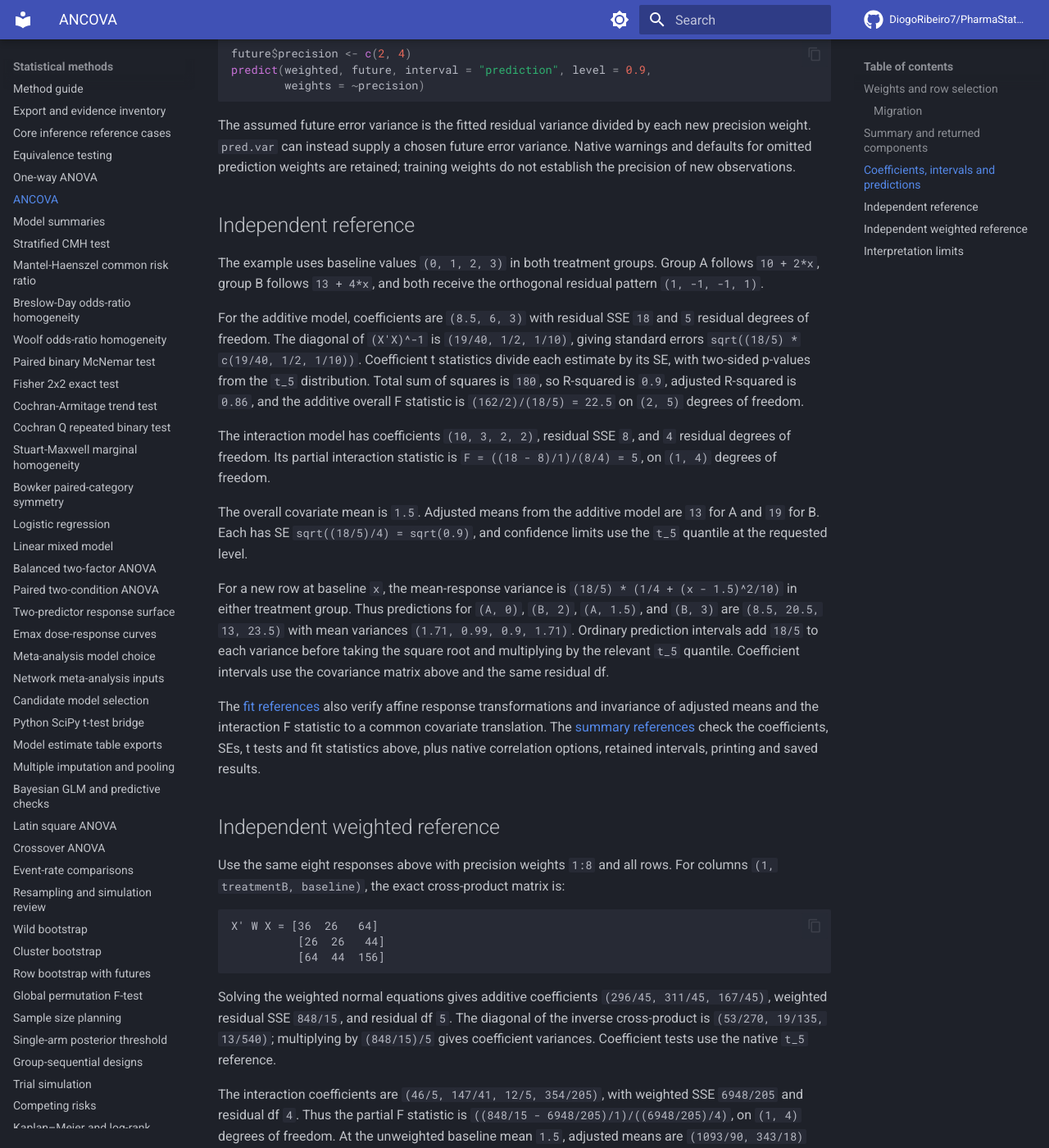
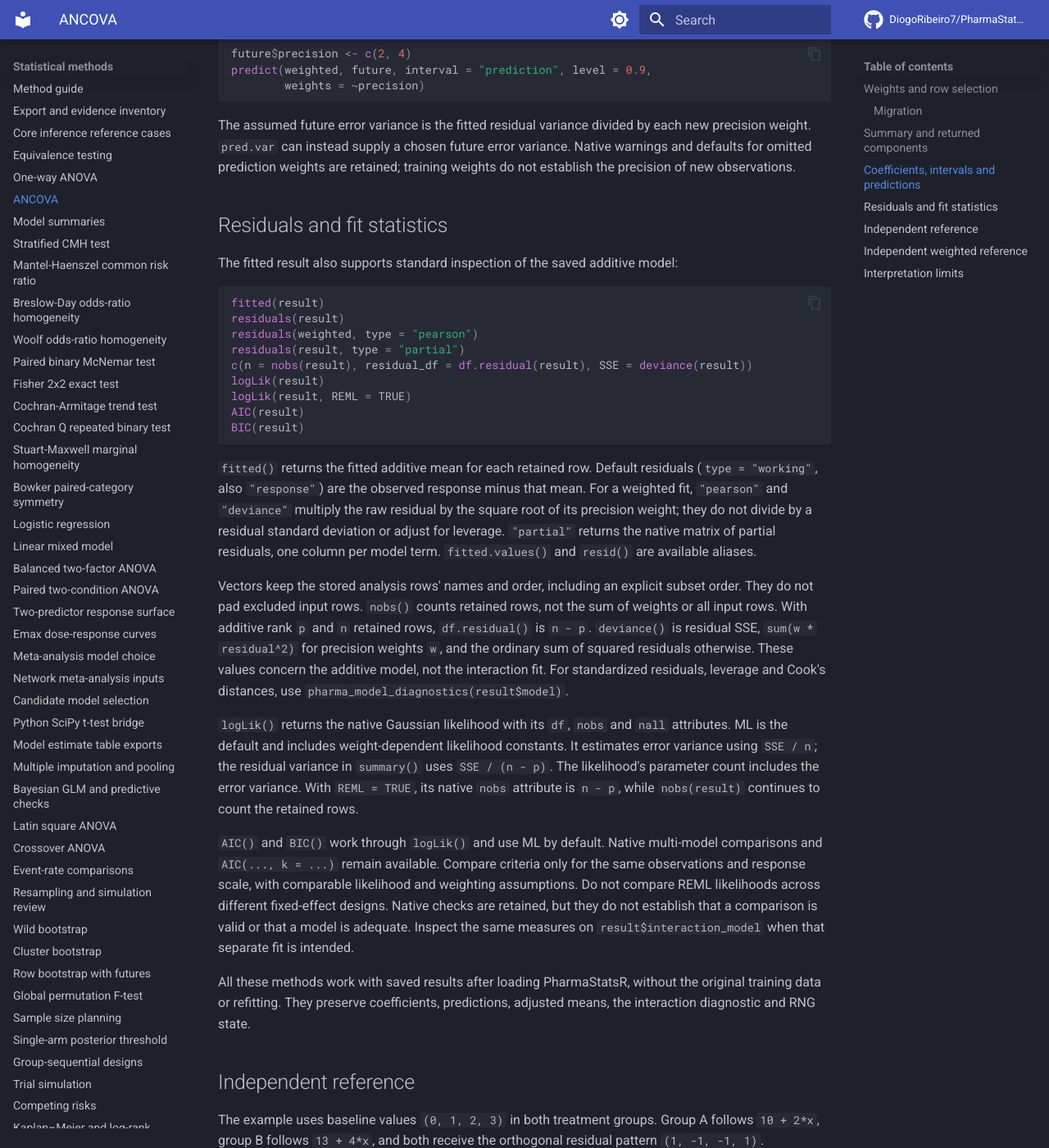
Before and after one commit to DiogoRibeiro7/PharmaStatsR, an MkDocs documentation site: the page built from docs/ancova.md, in a window 1280 px wide and 1400 px high, scrolled down 3325 px. Shown: the whole window at 82% size. Built offline with MkDocs 1.6.1 and Material for MkDocs 9.7.7, drawn with Linux system fonts in a browser that asks for light colours; comment, search, counter and statistics services are not loaded; some of the changed text lies outside the part shown.

Commit message:
feat: add ANCOVA residual and fit-statistic methods

````diff
--- a/docs/ancova.md
+++ b/docs/ancova.md
@@ -166,6 +166,58 @@ each new precision weight. `pred.var` can instead supply a chosen future error
 variance. Native warnings and defaults for omitted prediction weights are
 retained; training weights do not establish the precision of new observations.
 
+## Residuals and fit statistics
+
+The fitted result also supports standard inspection of the saved additive model:
+
+```r
+fitted(result)
+residuals(result)
+residuals(weighted, type = "pearson")
+residuals(result, type = "partial")
+c(n = nobs(result), residual_df = df.residual(result), SSE = deviance(result))
+logLik(result)
+logLik(result, REML = TRUE)
+AIC(result)
+BIC(result)
+```
+
+`fitted()` returns the fitted additive mean for each retained row. Default
+residuals (`type = "working"`, also `"response"`) are the observed response
+minus that mean. For a weighted fit, `"pearson"` and `"deviance"` multiply
+the raw residual by the square root of its precision weight; they do not
+divide by a residual standard deviation or adjust for leverage. `"partial"`
+returns the native matrix of partial residuals, one column per model term.
+`fitted.values()` and `resid()` are available aliases.
+
+Vectors keep the stored analysis rows' names and order, including an explicit
+subset order. They do not pad excluded input rows. `nobs()` counts retained
+rows, not the sum of weights or all input rows. With additive rank `p` and
+`n` retained rows, `df.residual()` is `n - p`. `deviance()` is residual SSE,
+`sum(w * residual^2)` for precision weights `w`, and the ordinary sum of
+squared residuals otherwise. These values concern the additive model, not
+the interaction fit. For standardized residuals, leverage and Cook's distances,
+use `pharma_model_diagnostics(result$model)`.
+
+`logLik()` returns the native Gaussian likelihood with its `df`, `nobs` and
+`nall` attributes. ML is the default and includes weight-dependent likelihood
+constants. It estimates error variance using `SSE / n`; the residual variance
+in `summary()` uses `SSE / (n - p)`. The likelihood's parameter count includes
+the error variance. With `REML = TRUE`, its native `nobs` attribute is `n - p`,
+while `nobs(result)` continues to count the retained rows.
+
+`AIC()` and `BIC()` work through `logLik()` and use ML by default. Native
+multi-model comparisons and `AIC(..., k = ...)` remain available. Compare
+criteria only for the same observations and response scale, with comparable
+likelihood and weighting assumptions. Do not compare REML likelihoods across
+different fixed-effect designs. Native checks are retained, but they do not
+establish that a comparison is valid or that a model is adequate. Inspect the
+same measures on `result$interaction_model` when that separate fit is intended.
+
+All these methods work with saved results after loading PharmaStatsR, without
+the original training data or refitting. They preserve coefficients,
+predictions, adjusted means, the interaction diagnostic and RNG state.
+
 ## Independent reference
 
 The example uses baseline values `(0, 1, 2, 3)` in both treatment groups.
@@ -196,6 +248,14 @@ for `(A, 0)`, `(B, 2)`, `(A, 1.5)`, and `(B, 3)` are
 Ordinary prediction intervals add `18/5` to each variance before taking the
 square root and multiplying by the relevant `t_5` quantile. Coefficient
 intervals use the covariance matrix above and the same residual df.
+
+Fitted values are `(8.5, 11.5, 14.5, 17.5, 14.5, 17.5, 20.5, 23.5)` and raw
+residuals are `(2.5, -0.5, -1.5, -0.5, -0.5, -1.5, -0.5, 2.5)`. Thus
+`nobs = 8`, residual df is `5`, and deviance is `18`. Gaussian ML log-likelihood
+is `-4 * (log(2*pi) + 1 + log(18/8))`; its parameter count is `4` (three
+coefficients plus error variance). AIC is `-2*logLik + 2*4`; BIC is
+`-2*logLik + log(8)*4`. The determinant of `X'X` is `160`, giving REML
+log-likelihood `-0.5 * (5*(log(2*pi) + 1 + log(18/5)) + log(160))`.
 
 The [fit references](https://github.com/DiogoRibeiro7/PharmaStatsR/blob/main/tests/testthat/test-ancova-reference.R)
 also verify affine response transformations and invariance of adjusted means
@@ -240,6 +300,20 @@ design row `x0` and precision `w0`. They also cover native option forwarding,
 weight-scale invariance, missing/empty rows, selected-row order, saved fits,
 and unchanged RNG state and model contents.
 
+For the full weighted reference, `nobs = 8`, residual df is `5`, and deviance
+is `848/15`. Raw residuals are `(199, 32, -45, -32, 23, -54, -41, 62)/45`.
+The determinant of `X'WX` is `10800`. ML log-likelihood is
+`0.5 * (sum(log(1:8)) - 8*(log(2*pi) + 1 + log((848/15)/8)))`;
+REML log-likelihood is
+`0.5 * (sum(log(1:8)) - 5*(log(2*pi) + 1 + log((848/15)/5))) - 0.5*log(10800)`.
+A common positive rescaling of all precision weights scales deviance and
+squared Pearson residuals by that factor, while preserving raw residuals,
+fitted means, ML/REML likelihoods, AIC and BIC.
+
+The [fit-statistic references](https://github.com/DiogoRibeiro7/PharmaStatsR/blob/main/tests/testthat/test-ancova-fit-statistics.R)
+check these targets, partial residuals, subset order and counts, multi-model
+criteria, weight rescaling, native attributes and saved results without refitting.
+
 ## Interpretation limits
 
 The model assumes a linear covariate effect and independent errors with constant
@@ -251,4 +325,5 @@ using the overall covariate mean for a study estimand. The summary adds no
 robust standard errors, multiplicity adjustment or post-selection correction.
 
 Full arguments and return values: [ANCOVA fit help](https://github.com/DiogoRibeiro7/PharmaStatsR/blob/main/man/pharma_ancova.Rd)
-and [summary help](https://github.com/DiogoRibeiro7/PharmaStatsR/blob/main/man/summary.pharma_ancova.Rd).
+[summary help](https://github.com/DiogoRibeiro7/PharmaStatsR/blob/main/man/summary.pharma_ancova.Rd),
+and [residual/fit-statistic help](https://github.com/DiogoRibeiro7/PharmaStatsR/blob/main/man/residuals.pharma_ancova.Rd).
````
Also changed, not shown: NEWS.md (+4 -0 lines), README.md (+7 -0 lines), docs/method-inventory.md (+1 -1 lines), docs/model-summaries.md (+20 -0 lines), 8 other files.
